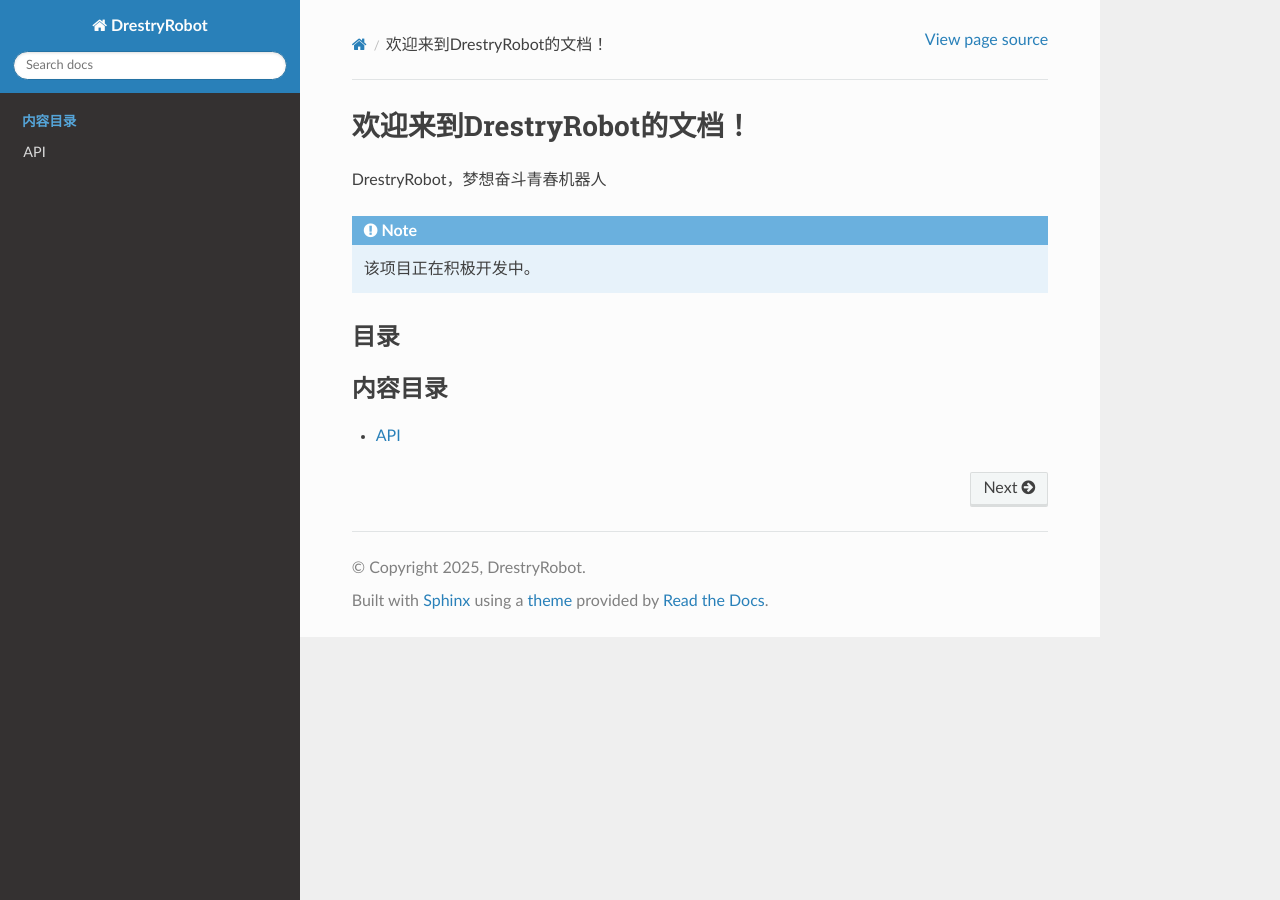
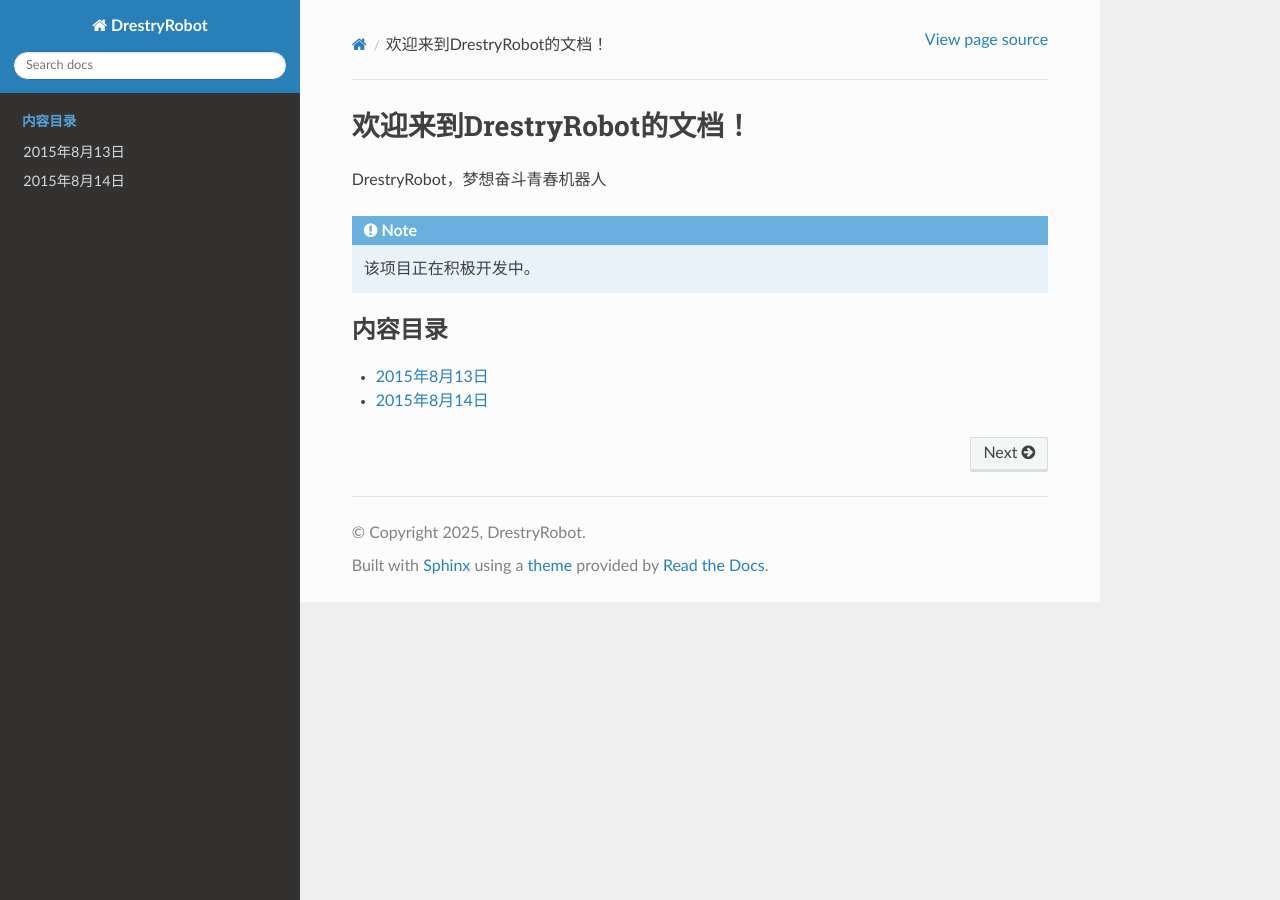
Before and after one commit to DrestryRobot/DrestryRobot, a Sphinx documentation site: the page built from docs/source/index.rst, in a window 1280 px wide. Built offline with Sphinx 7.4.7 and the Read the Docs theme 3.1.0, drawn with Linux system fonts in a browser that asks for light colours; some of the changed lines change nothing that is shown.

Commit message:
update document

```diff
--- a/docs/source/api.rst
+++ b/docs/source/api.rst
@@ -1,7 +1,6 @@
-API
-===
+2015年8月14日
+=============
 
-.. autosummary::
-   :toctree: generated
+DrestryRobot，梦想奋斗青春机器人
 
-   lumache
+今天是2015年8月14日星期五，今天，我的心情好了许多，虽然还有那么点点的难过，但一听说老家在做戏了，我就迫切的希望回去看戏，但因习俗所迫，必须要到初四才能回去。我有些失望，但想到总是会有戏看的，我还是充满信心。中午，我、妹妹和奶奶一起去二伯母家吃午饭，我见到了我的好兄弟堂弟，我向他透露了老家今天开始做戏的消息。他立即就高兴的跟他妈妈说，二伯母有些怀疑，又向奶奶问清情况，才相信了，于是当即决定明天下午吃完酒席就去。堂弟又问我明天要不要跟他一起回老家。我拒绝了，马上又说明了原因。堂弟非常的理解，也就不再提了。下午的时候，我和堂弟又去了老家隔壁邻居家的小孩那玩游戏，也向他透露了老家做戏的消息，他们也都非常的高兴。晚上，我第一次与父母开了视频，见到了父母，我不再感到孤单了。
--- a/docs/source/conf.py
+++ b/docs/source/conf.py
@@ -1,8 +1,7 @@
 # Configuration file for the Sphinx documentation builder.
 
-import os
-import sys
-sys.path.insert(0, os.path.abspath('../..'))  # 调整为项目根目录的绝对路径
+
+import jieba
 
 # -- Project information
 
@@ -23,6 +22,9 @@
     'sphinx.ext.intersphinx',
 ]
 
+def split_search_terms(terms):
+    return jieba.lcut(terms)
+
 intersphinx_mapping = {
     'python': ('https://docs.python.org/3/', None),
     'sphinx': ('https://www.sphinx-doc.org/en/master/', None),
--- a/docs/source/index.rst
+++ b/docs/source/index.rst
@@ -7,9 +7,6 @@
 
    该项目正在积极开发中。
 
-目录
---------
-
 .. toctree::
    :maxdepth: 2
    :caption: 内容目录
--- a/docs/source/usage.rst
+++ b/docs/source/usage.rst
@@ -1,53 +1,6 @@
-.. Usage
-.. =====
+2015年8月13日
+=============
 
-.. .. _installation:
+DrestryRobot，梦想奋斗青春机器人
 
-.. Installation
-.. ------------
-
-.. 中钱钱钱To use Lumache, first install it using pip:
-
-.. .. code-block:: console
-
-..    (.venv) $ pip install lumache
-
-.. Creating recipes
-.. ----------------
-
-.. To retrieve a list of random ingredients,
-.. you can use the ``lumache.get_random_ingredients()`` function:
-
-.. .. autofunction:: lumache.get_random_ingredients
-
-.. The ``kind`` parameter should be either ``"meat"``, ``"fish"``,
-.. or ``"veggies"``. Otherwise, :py:func:`lumache.get_random_ingredients`
-.. will raise an exception.
-
-.. .. autoexception:: lumache.InvalidKindError
-
-.. For example:
-
-.. >>> import lumache
-.. >>> lumache.get_random_ingredients()
-.. ['shells', 'gorgonzola', 'parsley']
-
-安装
-===
-
-要使用 Lumache，请首先通过 pip 安装它：
-
-.. code-block:: console
-
-   (.venv) $ pip install lumache
-
-例如：
-
-.. >>> import lumache
-.. >>> lumache.get_random_ingredients()
-.. ['shells', 'gorgonzola', 'parsley']
-
-.. autosummary::
-   :toctree: generated
-
-   lumache
+今天是2015年8月13日星期四，这是我第一次写日记，然而今天也是一个重要的日子。早上，我从梦中惊醒。走出房间，只见父母打点着行装，准备外出了。我有点儿难过，陪伴父母来到楼下，父母在对我说完一番安慰的话后，就走上了路途，我望着他们渐渐模糊的身影，心里很不是滋味。我飞快的跑上楼，走进阳台，只见妹妹已经醒来，原来她一直都在这里看着，这时，我已看不见他们了，我又一次体会到了亲人离别的痛苦。一天下来，我和妹妹都强忍着这种痛苦。但到了晚上，我睡上了沙发，正要睡时，隐约听见妹妹的哭声，我内心感到不安，妹妹她还小，对这种痛苦她是无法忍受的，毕竟是生活所迫。我怀着深深的思念入睡了。
```
